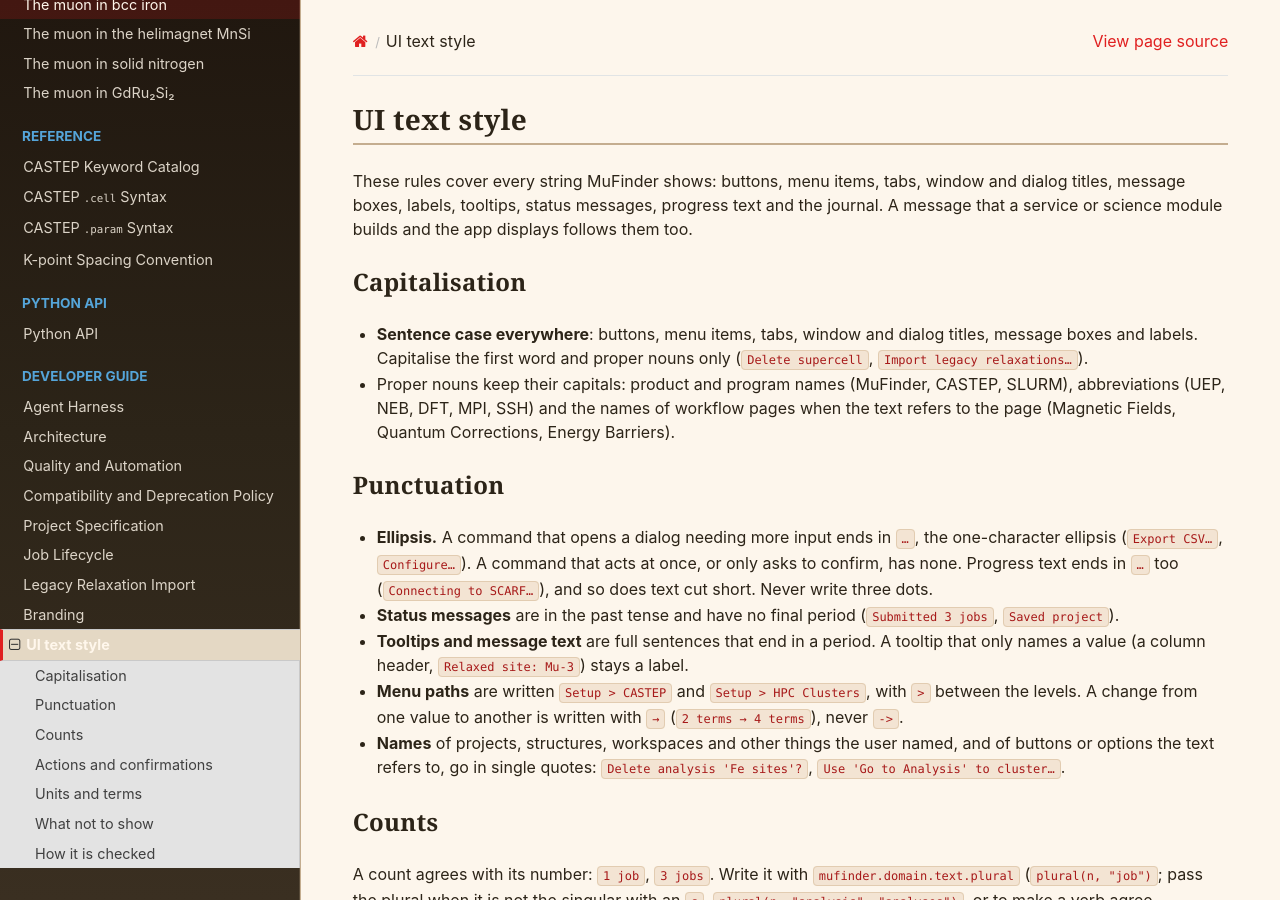
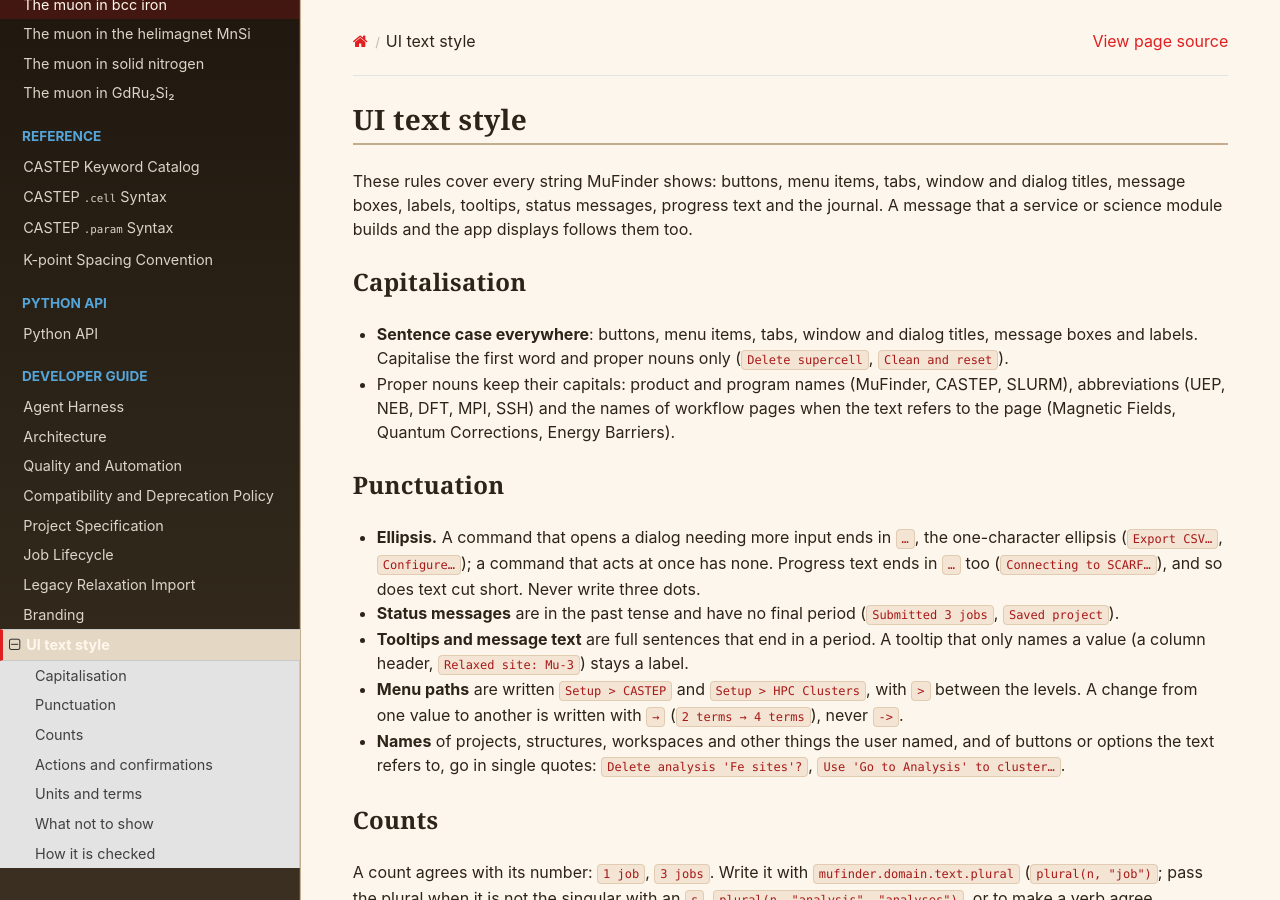
Before and after one commit to BenHuddart/mufinder, a Sphinx documentation site: the page built from docs/ui_text.rst, in a window 1280 px wide and 900 px high. Built offline with Sphinx 7.4.7 and the Read the Docs theme 3.1.0, drawn with Linux system fonts in a browser that asks for light colours.

```diff
--- a/docs/ui_text.rst
+++ b/docs/ui_text.rst
@@ -11,7 +11,7 @@ Capitalisation
 
 - **Sentence case everywhere**: buttons, menu items, tabs, window and dialog
   titles, message boxes and labels. Capitalise the first word and proper
-  nouns only (``Delete supercell``, ``Import legacy relaxations…``).
+  nouns only (``Delete supercell``, ``Clean and reset``).
 - Proper nouns keep their capitals: product and program names (MuFinder,
   CASTEP, SLURM), abbreviations (UEP, NEB, DFT, MPI, SSH) and the names of
   workflow pages when the text refers to the page (Magnetic Fields, Quantum
@@ -21,8 +21,8 @@ Punctuation
 -----------
 
 - **Ellipsis.** A command that opens a dialog needing more input ends in
-  ``…``, the one-character ellipsis (``Export CSV…``, ``Configure…``). A
-  command that acts at once, or only asks to confirm, has none. Progress text
+  ``…``, the one-character ellipsis (``Export CSV…``, ``Configure…``); a
+  command that acts at once has none. Progress text
   ends in ``…`` too (``Connecting to SCARF…``), and so does text cut short.
   Never write three dots.
 - **Status messages** are in the past tense and have no final period
--- a/docs/user_guide/polarisation.rst
+++ b/docs/user_guide/polarisation.rst
@@ -45,7 +45,7 @@ Simulate the polarisation
 Selecting a simulation in the table draws it and loads its settings and field
 results into the form. ``Recalculate`` runs the selected simulation again with
 the form's settings and the current fields; ``Add Simulation`` keeps it and adds
-another. ``Remove…``, or Delete or Backspace in the table, removes the
+another. ``Delete…``, or Delete or Backspace in the table, deletes the
 selected simulation after asking. ``Export Data…`` writes it to a text file
 (see `Exported data`_). A long calculation shows a busy dialog that can cancel
 it.
```
Also changed, not shown: docs/compatibility_policy.rst (+7 -0 lines), 5 other files.
